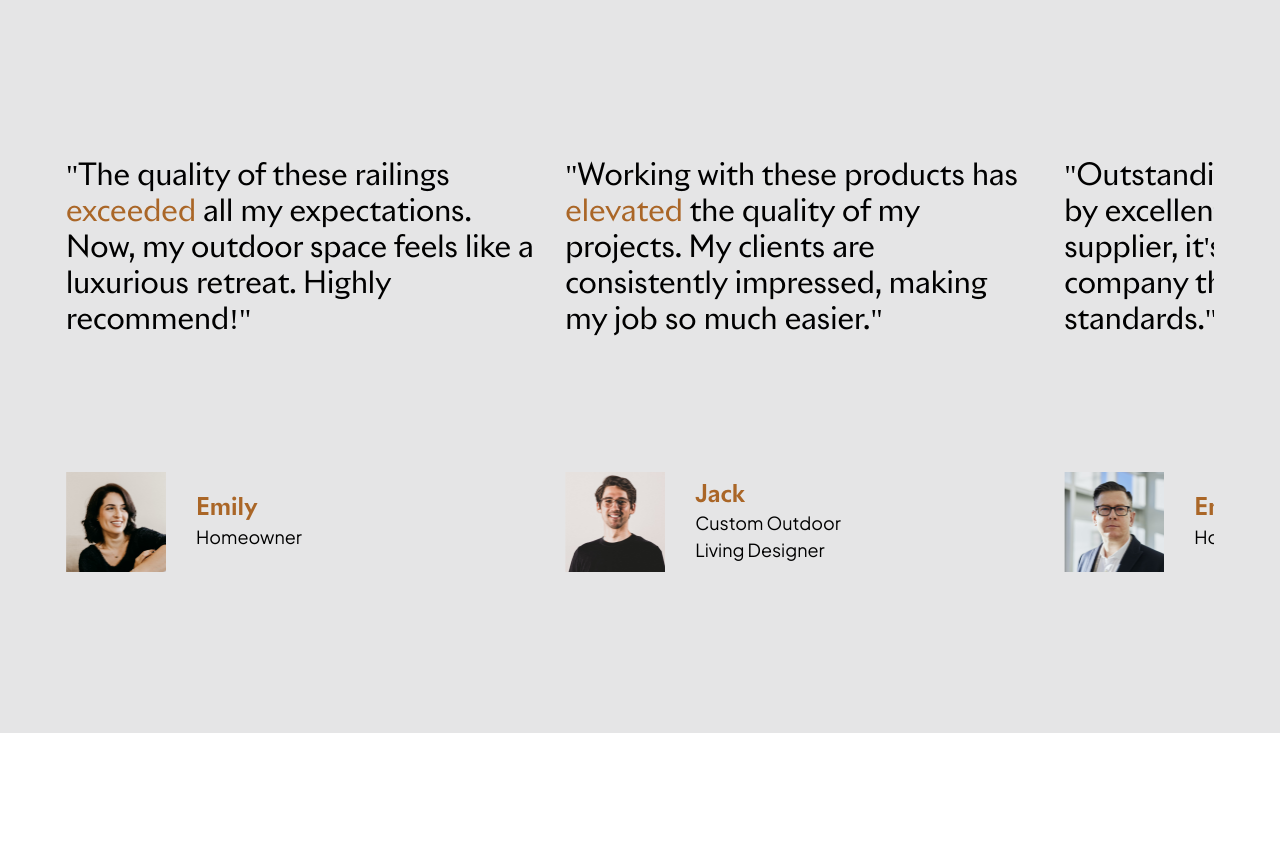
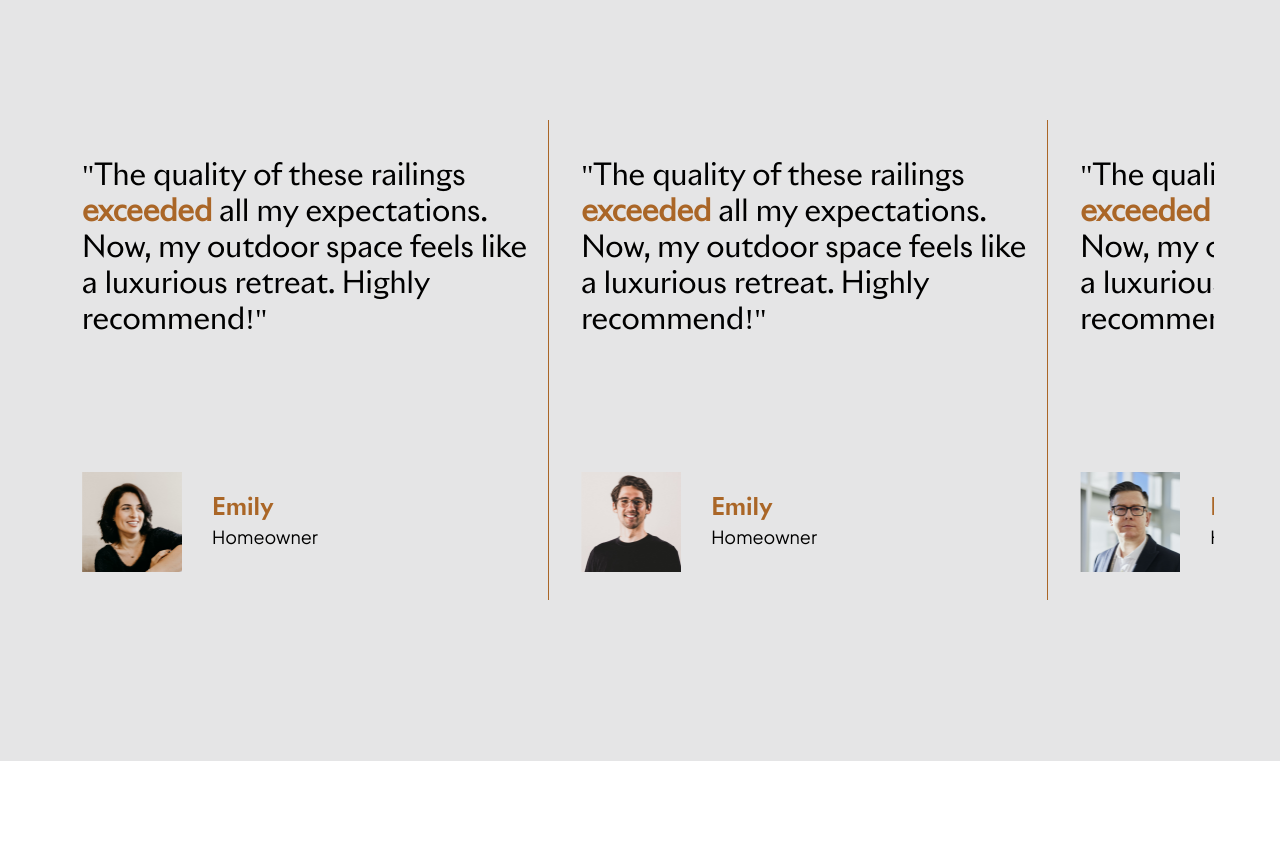
Before and after one commit to him-Tech/apex-fencing-railing, a website built with Vite: page index.html in a window 1280 px wide. Shown: the part 2851-3706 px from the top of the page. Built offline with nearby package versions, Linux system fonts and the light colour scheme; files whose address does not match are found by name.

Commit message:
working on issues

```diff
--- a/index.html
+++ b/index.html
@@ -544,13 +544,16 @@
       </div>
       <div class="swiper reviews-swiper">
         <div class="swiper-wrapper flex justify-between items-center">
+            <!-- REVIEW CARD  -->
           <div class="swiper-slide">
+       <div class="flex items-start px-4">
+        <div class="xl:min-w-[440px]">
           <p class="real-experience py-8 sm:pt-[38px] sm:pb-[54px]">"The
             quality
             of
             these
             railings
-              <span class="text-[#AA6627]">exceeded</span> all my expectations. Now, my outdoor space feels like a
+            <span class="text-[#AA6627] font-bold">exceeded</span> all my expectations. Now, my outdoor space feels like a
             luxurious retreat. Highly recommend!"</p>
           <div class="flex items-center mt-8 sm:mt-14 lg:mt-20">
             <img class="w-[100px] mr-[30px]" src="/images/SwiperImg.png" alt="Swiper">
@@ -559,71 +562,91 @@
               <p class="font-plusJarka font-normal text-lg leading-[150%] text-black">Homeowner</p>
             </div>
           </div>
+
         </div>
-          <div class="swiper-slide">
-            <p class="real-experience py-8 sm:pt-[38px] sm:pb-[54px]">"Working
-              with
-              these products
-              has <span class="text-[#AA6627]">elevated </span> the quality of my projects. My clients are consistently
-              impressed, making
-              my job so much
-              easier."</p>
-            <div class="flex items-center mt-8 sm:mt-14 lg:mt-20">
-              <img class="w-[100px] mr-[30px]" src="/images/jack.png" alt="jack">
-              <div>
-                <p class="text-[#AA6627] font-RivieraNightsBold text-2xl leading-[120%]">Jack</p>
-                <p class="font-plusJarka font-normal text-lg leading-[150%] text-black">Custom Outdoor <br> Living
-                  Designer</p>
+        <div class="bg-[#AA6627] w-[1px] h-[480px]">
         </div>
        </div>
           </div>
+
+                  <!-- REVIEW CARD  -->
                   <div class="swiper-slide">
-
-            <p class="real-experience py-8 sm:pt-[38px] sm:pb-[54px]">
-              "Outstanding
-              products matched by <span class="text-[#AA6627]"></span> excellent customer service. As
-              a supplier, it's a relief to work
-              with a company that sets high standards."</p>
+                    <div class="flex items-start px-4">
+                     <div class="xl:min-w-[440px]">
+                       <p class="real-experience py-8 sm:pt-[38px] sm:pb-[54px]">"The
+                         quality
+                         of
+                         these
+                         railings
+                         <span class="text-[#AA6627] font-bold">exceeded</span> all my expectations. Now, my outdoor space feels like a
+                         luxurious retreat. Highly recommend!"</p>
                        <div class="flex items-center mt-8 sm:mt-14 lg:mt-20">
-              <img class="w-[100px] mr-[30px]" src="/images/outsider.png" alt="outsider">
+                         <img class="w-[100px] mr-[30px]" src="/images/jack.png" alt="Swiper">
                          <div>
                            <p class="text-[#AA6627] font-RivieraNightsBold text-2xl leading-[120%]">Emily</p>
                            <p class="font-plusJarka font-normal text-lg leading-[150%] text-black">Homeowner</p>
                          </div>
                        </div>
+
                      </div>
+                     <div class="bg-[#AA6627] w-[1px] h-[480px]">
+                     </div>
+                    </div>
+                       </div>
+
+<!-- REVIEW CARD  -->
 <div class="swiper-slide">
+  <div class="flex items-start px-4">
+   <div class="xl:min-w-[440px]">
      <p class="real-experience py-8 sm:pt-[38px] sm:pb-[54px]">"The
        quality
        of
        these
        railings
-              <span class="text-[#AA6627]">exceeded </span> all my expectations. Now, my outdoor space feels like a
+       <span class="text-[#AA6627] font-bold">exceeded</span> all my expectations. Now, my outdoor space feels like a
        luxurious retreat. Highly recommend!"</p>
      <div class="flex items-center mt-8 sm:mt-14 lg:mt-20">
-              <img class="w-[100px] mr-[30px]" src="/images/SwiperImg.png" alt="Emily">
+       <img class="w-[100px] mr-[30px]" src="/images/outsider.png" alt="Swiper">
        <div>
          <p class="text-[#AA6627] font-RivieraNightsBold text-2xl leading-[120%]">Emily</p>
          <p class="font-plusJarka font-normal text-lg leading-[150%] text-black">Homeowner</p>
        </div>
      </div>
+
    </div>
+   <div class="bg-[#AA6627] w-[1px] h-[480px]">
+   </div>
+  </div>
+     </div>
+
+<!-- REVIEW CARD  -->
 <div class="swiper-slide">
+  <div class="flex items-start px-4">
+   <div class="xl:min-w-[440px]">
      <p class="real-experience py-8 sm:pt-[38px] sm:pb-[54px]">"The
        quality
        of
        these
        railings
-              <span class="text-[#AA6627]">exceeded </span> all my expectations. Now, my outdoor space feels like a
+       <span class="text-[#AA6627] font-bold">exceeded</span> all my expectations. Now, my outdoor space feels like a
        luxurious retreat. Highly recommend!"</p>
      <div class="flex items-center mt-8 sm:mt-14 lg:mt-20">
-              <img class="w-[100px] mr-[30px]" src="/images/SwiperImg.png" alt="Emily">
+       <img class="w-[100px] mr-[30px]" src="/images/outsider.png" alt="Swiper">
        <div>
          <p class="text-[#AA6627] font-RivieraNightsBold text-2xl leading-[120%]">Emily</p>
          <p class="font-plusJarka font-normal text-lg leading-[150%] text-black">Homeowner</p>
        </div>
      </div>
+
    </div>
+   <div class="bg-[#AA6627] w-[1px] h-[480px]">
+   </div>
+  </div>
+     </div>
+
+
+
+
         </div>
         <div class="swiper-pagination"></div>
 
--- a/style.css
+++ b/style.css
@@ -34,7 +34,7 @@
   }
 
   .real-experience {
-    @apply text-black font-RivieraNightsRegular text-lg md:text-3xl leading-[150%] max-w-[469px];
+    @apply text-black font-normal font-RivieraNightsRegular text-lg md:text-3xl leading-[150%] max-w-[469px];
   }
 
   .showcase-tags {
```
Lines whose indentation alone changed are shown as unchanged.
